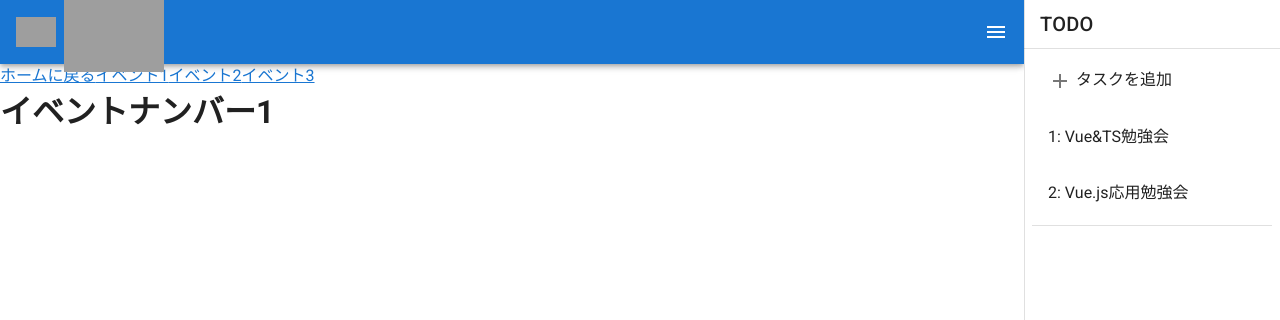
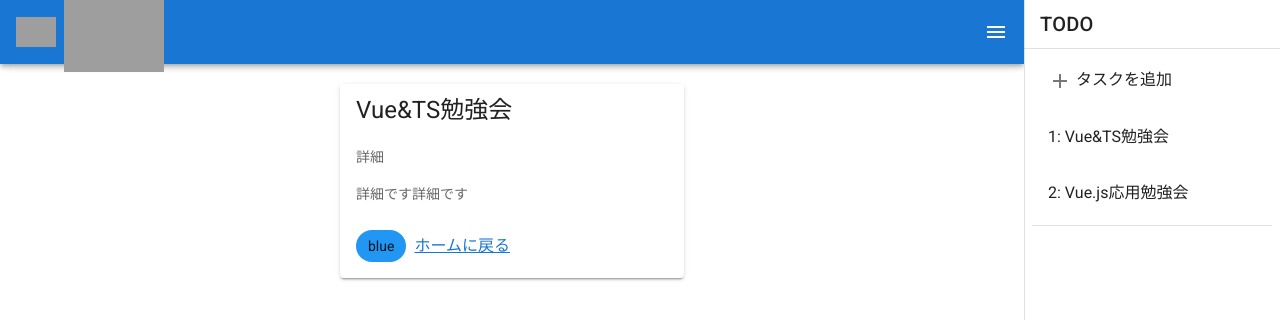
Before and after one commit to SeiyaHirata/vuerouter-vuex, a Vue app: page /event/1 in a window 1280 px wide. Shown: the top 320 px of the page. Built offline with nearby package versions, Linux system fonts and the light colour scheme; grey boxes are pictures that could not be loaded.

Commit message:
詳細画面作成

```diff
--- a/src/store/event.js
+++ b/src/store/event.js
@@ -8,7 +8,7 @@ export const event = {
         start: "2021-03-21",
         end: "2021-03-21",
         color: "blue",
-        detail: "",
+        detail: "詳細です詳細です",
         timed: false
       },
       {
@@ -17,10 +17,15 @@ export const event = {
         start: "2021-03-07",
         end: "2021-03-07",
         color: "green",
-        detail: "",
+        detail: "詳細です詳細です",
         timed: false
       }
     ]
+  },
+  getters: {
+    event: state => taskNo => {
+      return state.events.find(value => value.taskNo == taskNo);
+    }
   },
   mutations: {
     updateEvents(state, value) {
--- a/src/views/Event.vue
+++ b/src/views/Event.vue
@@ -1,11 +1,23 @@
 <template>
   <div>
-    <!-- router-linkをクリックするとtoに設定したページに遷移できる -->
-    <router-link to="/">ホームに戻る</router-link>
-    <router-link to="/event/1">イベント1</router-link>
-    <router-link to="/event/2">イベント2</router-link>
-    <router-link to="/event/3">イベント3</router-link>
-    <h1>イベントナンバー{{ eventNo }}</h1>
+    <v-card class="mx-auto mt-5" max-width="344">
+      <v-list-item three-line>
+        <v-list-item-content>
+          <v-list-item-title class="headline mb-1">
+            {{ event.name }}
+          </v-list-item-title>
+          <v-list-item-subtitle class="my-5">詳細</v-list-item-subtitle>
+          <v-list-item-subtitle>{{ event.detail }}</v-list-item-subtitle>
+        </v-list-item-content>
+      </v-list-item>
+
+      <v-card-actions>
+        <v-chip class="ma-2" :color="event.color">
+          {{ event.color }}
+        </v-chip>
+        <router-link to="/">ホームに戻る</router-link>
+      </v-card-actions>
+    </v-card>
   </div>
 </template>
 
@@ -14,9 +26,9 @@ export default {
   name: "Event",
   components: {},
   computed: {
-    eventNo: {
+    event: {
       get() {
-        return this.$route.params["eventNo"]; // URLのeventNoを取得
+        return this.$store.getters.event(this.$route.params["eventNo"]);
       }
     }
   }
```
